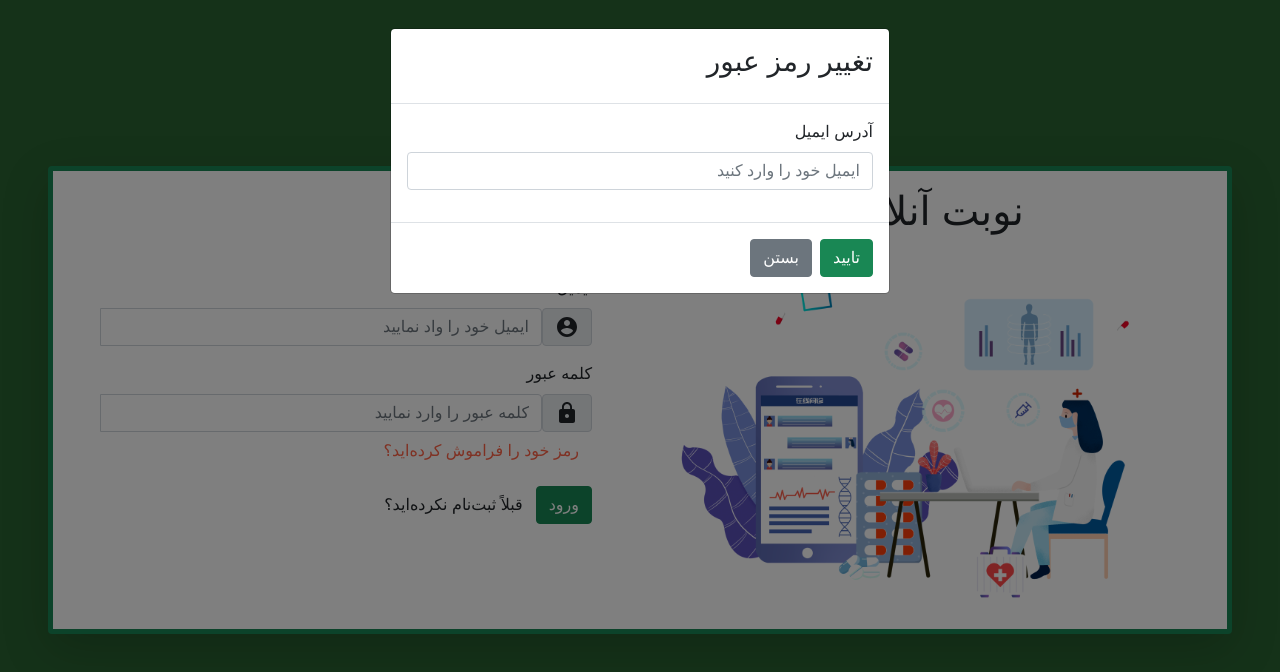
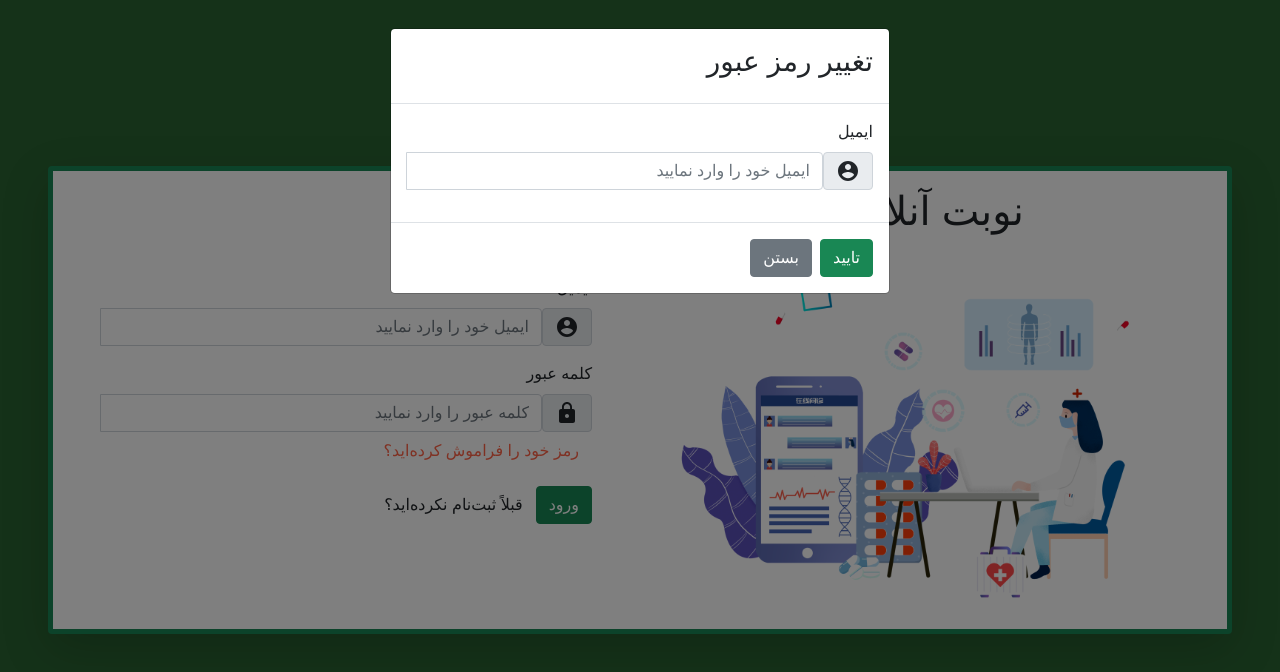
Before and after one commit to MelikaNobakhtian/luna-software-engineering, a React (Create React App) app in the folder Webfront/: page /login in a window 1280 px wide. Both pictures are taken after a click on the element "رمز خود را فراموش کرده‌اید؟". Shown: the top 672 px of the page. Built offline with nearby package versions, Linux system fonts and the light colour scheme.

Commit message:
request post forgotpassword in login page

```diff
--- a/Webfront/src/components/login/login.js
+++ b/Webfront/src/components/login/login.js
@@ -51,7 +51,7 @@ function Login(props) {
     };
     const back = JSON.stringify(payload);
     axios
-      .post(API_BASE_URL + "/login", back, {
+      .post(API_BASE_URL + "/login/", back, {
         headers: { "content-type": "application/json" },
       })
       .then(function (response) {
@@ -89,16 +89,25 @@ function Login(props) {
   // };
 
   const [sended, setSended] = useState("");
+
   const sendEmail = () => {
+    const payload = {
+      email: email,
+    };
+    const back = JSON.stringify(payload);
     axios
-      .post(API_BASE_URL)
+      .post(API_BASE_URL + "request-reset-email/", back, {
+        headers: { "content-type": "application/json" },
+      })
       .then(function (response) {
         if (response.status === 200) {
           setSended("لینک تغییر رمز به ایمیل شما فرستاده شد");
+        } else if (response.status === 404) {
+          setSended("حسابی با این ایمیل وجود ندارد");
         }
       })
       .catch(function (error) {
-        setPassErr("پسورد صحیح را وارد کنید !");
+        setSended("حسابی با این ایمیل وجود ندارد");
       });
   };
 
@@ -151,7 +160,7 @@ function Login(props) {
                   value={email}
                   onChange={(e) => validatoremail(e.target.value)}
                   isInvalid={Boolean(emailErr)}
-                  placeholder="ایمیل خود را واد نمایید  "
+                  placeholder="ایمیل خود را وارد نمایید  "
                   onBlur={(e) => validatoremail(e.target.value)}
                   // isInvalid={Boolean(emailErr)}
                   // errors={emailErr}
@@ -220,12 +229,30 @@ function Login(props) {
               <div class="modal-body">
                 <form>
                   <div class="mb-3">
-                    <label class="form-label">آدرس ایمیل</label>
-                    <input
-                      type="email"
-                      class="form-control"
-                      placeholder="ایمیل خود را وارد کنید"
-                    />
+                    <Form.Group>
+                      <Form.Label> ایمیل</Form.Label>
+                      <InputGroup hasValidation>
+                        <InputGroup.Prepend>
+                          <InputGroup.Text id="inputGroupPrepend">
+                            <AccountCircleIcon></AccountCircleIcon>
+                          </InputGroup.Text>
+                        </InputGroup.Prepend>
+                        <Form.Control
+                          type="email"
+                          name="email"
+                          value={email}
+                          onChange={(e) => validatoremail(e.target.value)}
+                          isInvalid={Boolean(emailErr)}
+                          placeholder="ایمیل خود را وارد نمایید  "
+                          onBlur={(e) => validatoremail(e.target.value)}
+                          // isInvalid={Boolean(emailErr)}
+                          // errors={emailErr}
+                        />
+                        <Form.Control.Feedback type="invalid">
+                          {emailErr}
+                        </Form.Control.Feedback>
+                      </InputGroup>
+                    </Form.Group>
                   </div>
                   <p>{sended}</p>
                 </form>
```
